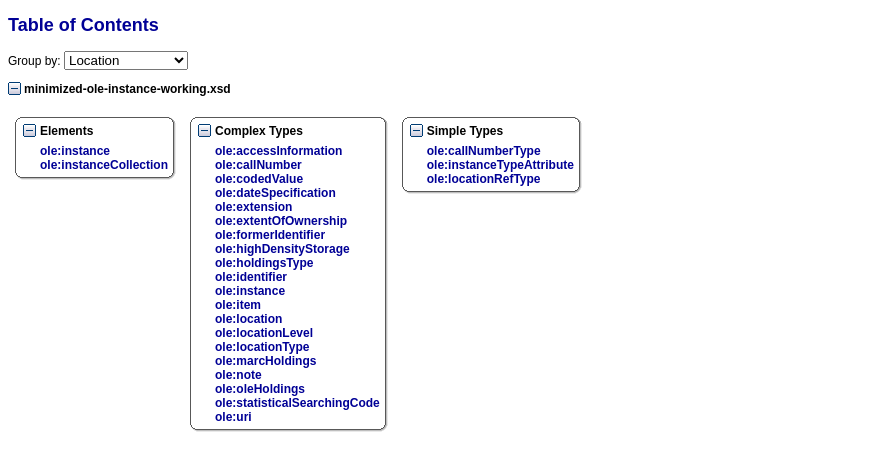
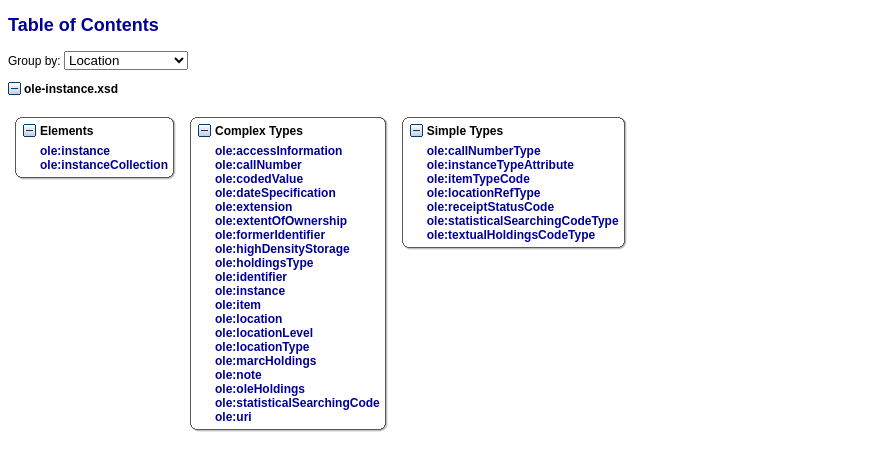
Before and after one commit to adamc-ole/ole-tools, a plain HTML site: page index.indexList.html in a window 1280 px wide. Shown: the top 461 px of the page, without its empty margins (0-885 px from the left). Drawn offline with Linux system fonts and the light colour scheme.

Commit message:
Regenerated according to latest schema

```diff
--- a/index.indexList.html
+++ b/index.indexList.html
@@ -249,8 +249,8 @@
          <div class="level1" id="toc_group_by_location" style="display:block">
             <div>
                <div class="level2">
-                  <p><input id="button_gr_minimized-ole-instance-working.xsd" type="image" value="-" src="img/btM.gif" onclick="switchState('gr_minimized-ole-instance-working.xsd');" class="control" /><span class="indexGroupTitle">minimized-ole-instance-working.xsd</span></p>
-                  <div id="gr_minimized-ole-instance-working.xsd" style="display:block">
+                  <p><input id="button_gr_ole-instance.xsd" type="image" value="-" src="img/btM.gif" onclick="switchState('gr_ole-instance.xsd');" class="control" /><span class="indexGroupTitle">ole-instance.xsd</span></p>
+                  <div id="gr_ole-instance.xsd" style="display:block">
                      <div class="horizontalLayout">
                         <table class="rt">
                            <tr>
@@ -264,7 +264,7 @@
                                  <table class="componentGroup">
                                     <tbody>
                                        <tr>
-                                          <td class="componentGroup"><input id="button_gr_minimized-ole-instance-working.xsdElement" type="image" value="-" src="img/btM.gif" onclick="switchState('gr_minimized-ole-instance-working.xsdElement');" class="control" /></td>
+                                          <td class="componentGroup"><input id="button_gr_ole-instance.xsdElement" type="image" value="-" src="img/btM.gif" onclick="switchState('gr_ole-instance.xsdElement');" class="control" /></td>
                                           <td class="componentGroup">
                                              <div class="componentGroupTitle">Elements</div>
                                           </td>
@@ -272,9 +272,9 @@
                                        <tr>
                                           <td class="componentGroup"></td>
                                           <td class="componentGroup">
-                                             <div id="gr_minimized-ole-instance-working.xsdElement" class="componentGroup" style="display:block">
-                                                <div><b><a href="minimized-ole-instance-working_xsd.html#instance" target="mainFrame" title="http://ole.kuali.org/standards/ole-instance" onclick="updatePageTitle('Schema documentation for minimized-ole-instance-working.xsd')">ole:instance</a></b></div>
-                                                <div><b><a href="minimized-ole-instance-working_xsd.html#instanceCollection" target="mainFrame" title="http://ole.kuali.org/standards/ole-instance" onclick="updatePageTitle('Schema documentation for minimized-ole-instance-working.xsd')">ole:instanceCollection</a></b></div>
+                                             <div id="gr_ole-instance.xsdElement" class="componentGroup" style="display:block">
+                                                <div><b><a href="ole-instance_xsd.html#instance" target="mainFrame" title="http://ole.kuali.org/standards/ole-instance" onclick="updatePageTitle('Schema documentation for ole-instance.xsd')">ole:instance</a></b></div>
+                                                <div><b><a href="ole-instance_xsd.html#instanceCollection" target="mainFrame" title="http://ole.kuali.org/standards/ole-instance" onclick="updatePageTitle('Schema documentation for ole-instance.xsd')">ole:instanceCollection</a></b></div>
                                              </div>
                                           </td>
                                        </tr>
@@ -303,7 +303,7 @@
                                  <table class="componentGroup">
                                     <tbody>
                                        <tr>
-                                          <td class="componentGroup"><input id="button_gr_minimized-ole-instance-working.xsdComplex_Type" type="image" value="-" src="img/btM.gif" onclick="switchState('gr_minimized-ole-instance-working.xsdComplex_Type');" class="control" /></td>
+                                          <td class="componentGroup"><input id="button_gr_ole-instance.xsdComplex_Type" type="image" value="-" src="img/btM.gif" onclick="switchState('gr_ole-instance.xsdComplex_Type');" class="control" /></td>
                                           <td class="componentGroup">
                                              <div class="componentGroupTitle">Complex Types</div>
                                           </td>
@@ -311,27 +311,27 @@
                                        <tr>
                                           <td class="componentGroup"></td>
                                           <td class="componentGroup">
-                                             <div id="gr_minimized-ole-instance-working.xsdComplex_Type" class="componentGroup" style="display:block">
-                                                <div><b><a href="minimized-ole-instance-working_xsd.html#accessInformation" target="mainFrame" title="http://ole.kuali.org/standards/ole-instance" onclick="updatePageTitle('Schema documentation for minimized-ole-instance-working.xsd')">ole:accessInformation</a></b></div>
-                                                <div><b><a href="minimized-ole-instance-working_xsd.html#callNumber" target="mainFrame" title="http://ole.kuali.org/standards/ole-instance" onclick="updatePageTitle('Schema documentation for minimized-ole-instance-working.xsd')">ole:callNumber</a></b></div>
-                                                <div><b><a href="minimized-ole-instance-working_xsd.html#codedValue" target="mainFrame" title="http://ole.kuali.org/standards/ole-instance" onclick="updatePageTitle('Schema documentation for minimized-ole-instance-working.xsd')">ole:codedValue</a></b></div>
-                                                <div><b><a href="minimized-ole-instance-working_xsd.html#dateSpecification" target="mainFrame" title="http://ole.kuali.org/standards/ole-instance" onclick="updatePageTitle('Schema documentation for minimized-ole-instance-working.xsd')">ole:dateSpecification</a></b></div>
-                                                <div><b><a href="minimized-ole-instance-working_xsd.html#extension" target="mainFrame" title="http://ole.kuali.org/standards/ole-instance" onclick="updatePageTitle('Schema documentation for minimized-ole-instance-working.xsd')">ole:extension</a></b></div>
-                                                <div><b><a href="minimized-ole-instance-working_xsd.html#extentOfOwnership" target="mainFrame" title="http://ole.kuali.org/standards/ole-instance" onclick="updatePageTitle('Schema documentation for minimized-ole-instance-working.xsd')">ole:extentOfOwnership</a></b></div>
-                                                <div><b><a href="minimized-ole-instance-working_xsd.html#formerIdentifier" target="mainFrame" title="http://ole.kuali.org/standards/ole-instance" onclick="updatePageTitle('Schema documentation for minimized-ole-instance-working.xsd')">ole:formerIdentifier</a></b></div>
-                                                <div><b><a href="minimized-ole-instance-working_xsd.html#highDensityStorage" target="mainFrame" title="http://ole.kuali.org/standards/ole-instance" onclick="updatePageTitle('Schema documentation for minimized-ole-instance-working.xsd')">ole:highDensityStorage</a></b></div>
-                                                <div><b><a href="minimized-ole-instance-working_xsd.html#holdingsType" target="mainFrame" title="http://ole.kuali.org/standards/ole-instance" onclick="updatePageTitle('Schema documentation for minimized-ole-instance-working.xsd')">ole:holdingsType</a></b></div>
-                                                <div><b><a href="minimized-ole-instance-working_xsd.html#identifier" target="mainFrame" title="http://ole.kuali.org/standards/ole-instance" onclick="updatePageTitle('Schema documentation for minimized-ole-instance-working.xsd')">ole:identifier</a></b></div>
-                                                <div><b><a href="minimized-ole-instance-working_xsd.html#http___ole.kuali.org_standards_ole-instance_instance" target="mainFrame" title="http://ole.kuali.org/standards/ole-instance" onclick="updatePageTitle('Schema documentation for minimized-ole-instance-working.xsd')">ole:instance</a></b></div>
-                                                <div><b><a href="minimized-ole-instance-working_xsd.html#item" target="mainFrame" title="http://ole.kuali.org/standards/ole-instance" onclick="updatePageTitle('Schema documentation for minimized-ole-instance-working.xsd')">ole:item</a></b></div>
-                                                <div><b><a href="minimized-ole-instance-working_xsd.html#location" target="mainFrame" title="http://ole.kuali.org/standards/ole-instance" onclick="updatePageTitle('Schema documentation for minimized-ole-instance-working.xsd')">ole:location</a></b></div>
-                                                <div><b><a href="minimized-ole-instance-working_xsd.html#locationLevel" target="mainFrame" title="http://ole.kuali.org/standards/ole-instance" onclick="updatePageTitle('Schema documentation for minimized-ole-instance-working.xsd')">ole:locationLevel</a></b></div>
-                                                <div><b><a href="minimized-ole-instance-working_xsd.html#locationType" target="mainFrame" title="http://ole.kuali.org/standards/ole-instance" onclick="updatePageTitle('Schema documentation for minimized-ole-instance-working.xsd')">ole:locationType</a></b></div>
-                                                <div><b><a href="minimized-ole-instance-working_xsd.html#marcHoldings" target="mainFrame" title="http://ole.kuali.org/standards/ole-instance" onclick="updatePageTitle('Schema documentation for minimized-ole-instance-working.xsd')">ole:marcHoldings</a></b></div>
-                                                <div><b><a href="minimized-ole-instance-working_xsd.html#note" target="mainFrame" title="http://ole.kuali.org/standards/ole-instance" onclick="updatePageTitle('Schema documentation for minimized-ole-instance-working.xsd')">ole:note</a></b></div>
-                                                <div><b><a href="minimized-ole-instance-working_xsd.html#oleHoldings" target="mainFrame" title="http://ole.kuali.org/standards/ole-instance" onclick="updatePageTitle('Schema documentation for minimized-ole-instance-working.xsd')">ole:oleHoldings</a></b></div>
-                                                <div><b><a href="minimized-ole-instance-working_xsd.html#statisticalSearchingCode" target="mainFrame" title="http://ole.kuali.org/standards/ole-instance" onclick="updatePageTitle('Schema documentation for minimized-ole-instance-working.xsd')">ole:statisticalSearchingCode</a></b></div>
-                                                <div><b><a href="minimized-ole-instance-working_xsd.html#uri" target="mainFrame" title="http://ole.kuali.org/standards/ole-instance" onclick="updatePageTitle('Schema documentation for minimized-ole-instance-working.xsd')">ole:uri</a></b></div>
+                                             <div id="gr_ole-instance.xsdComplex_Type" class="componentGroup" style="display:block">
+                                                <div><b><a href="ole-instance_xsd.html#accessInformation" target="mainFrame" title="http://ole.kuali.org/standards/ole-instance" onclick="updatePageTitle('Schema documentation for ole-instance.xsd')">ole:accessInformation</a></b></div>
+                                                <div><b><a href="ole-instance_xsd.html#callNumber" target="mainFrame" title="http://ole.kuali.org/standards/ole-instance" onclick="updatePageTitle('Schema documentation for ole-instance.xsd')">ole:callNumber</a></b></div>
+                                                <div><b><a href="ole-instance_xsd.html#codedValue" target="mainFrame" title="http://ole.kuali.org/standards/ole-instance" onclick="updatePageTitle('Schema documentation for ole-instance.xsd')">ole:codedValue</a></b></div>
+                                                <div><b><a href="ole-instance_xsd.html#dateSpecification" target="mainFrame" title="http://ole.kuali.org/standards/ole-instance" onclick="updatePageTitle('Schema documentation for ole-instance.xsd')">ole:dateSpecification</a></b></div>
+                                                <div><b><a href="ole-instance_xsd.html#extension" target="mainFrame" title="http://ole.kuali.org/standards/ole-instance" onclick="updatePageTitle('Schema documentation for ole-instance.xsd')">ole:extension</a></b></div>
+                                                <div><b><a href="ole-instance_xsd.html#extentOfOwnership" target="mainFrame" title="http://ole.kuali.org/standards/ole-instance" onclick="updatePageTitle('Schema documentation for ole-instance.xsd')">ole:extentOfOwnership</a></b></div>
+                                                <div><b><a href="ole-instance_xsd.html#formerIdentifier" target="mainFrame" title="http://ole.kuali.org/standards/ole-instance" onclick="updatePageTitle('Schema documentation for ole-instance.xsd')">ole:formerIdentifier</a></b></div>
+                                                <div><b><a href="ole-instance_xsd.html#highDensityStorage" target="mainFrame" title="http://ole.kuali.org/standards/ole-instance" onclick="updatePageTitle('Schema documentation for ole-instance.xsd')">ole:highDensityStorage</a></b></div>
+                                                <div><b><a href="ole-instance_xsd.html#holdingsType" target="mainFrame" title="http://ole.kuali.org/standards/ole-instance" onclick="updatePageTitle('Schema documentation for ole-instance.xsd')">ole:holdingsType</a></b></div>
+                                                <div><b><a href="ole-instance_xsd.html#identifier" target="mainFrame" title="http://ole.kuali.org/standards/ole-instance" onclick="updatePageTitle('Schema documentation for ole-instance.xsd')">ole:identifier</a></b></div>
+                                                <div><b><a href="ole-instance_xsd.html#http___ole.kuali.org_standards_ole-instance_instance" target="mainFrame" title="http://ole.kuali.org/standards/ole-instance" onclick="updatePageTitle('Schema documentation for ole-instance.xsd')">ole:instance</a></b></div>
+                                                <div><b><a href="ole-instance_xsd.html#item" target="mainFrame" title="http://ole.kuali.org/standards/ole-instance" onclick="updatePageTitle('Schema documentation for ole-instance.xsd')">ole:item</a></b></div>
+                                                <div><b><a href="ole-instance_xsd.html#location" target="mainFrame" title="http://ole.kuali.org/standards/ole-instance" onclick="updatePageTitle('Schema documentation for ole-instance.xsd')">ole:location</a></b></div>
+                                                <div><b><a href="ole-instance_xsd.html#locationLevel" target="mainFrame" title="http://ole.kuali.org/standards/ole-instance" onclick="updatePageTitle('Schema documentation for ole-instance.xsd')">ole:locationLevel</a></b></div>
+                                                <div><b><a href="ole-instance_xsd.html#locationType" target="mainFrame" title="http://ole.kuali.org/standards/ole-instance" onclick="updatePageTitle('Schema documentation for ole-instance.xsd')">ole:locationType</a></b></div>
+                                                <div><b><a href="ole-instance_xsd.html#marcHoldings" target="mainFrame" title="http://ole.kuali.org/standards/ole-instance" onclick="updatePageTitle('Schema documentation for ole-instance.xsd')">ole:marcHoldings</a></b></div>
+                                                <div><b><a href="ole-instance_xsd.html#note" target="mainFrame" title="http://ole.kuali.org/standards/ole-instance" onclick="updatePageTitle('Schema documentation for ole-instance.xsd')">ole:note</a></b></div>
+                                                <div><b><a href="ole-instance_xsd.html#oleHoldings" target="mainFrame" title="http://ole.kuali.org/standards/ole-instance" onclick="updatePageTitle('Schema documentation for ole-instance.xsd')">ole:oleHoldings</a></b></div>
+                                                <div><b><a href="ole-instance_xsd.html#statisticalSearchingCode" target="mainFrame" title="http://ole.kuali.org/standards/ole-instance" onclick="updatePageTitle('Schema documentation for ole-instance.xsd')">ole:statisticalSearchingCode</a></b></div>
+                                                <div><b><a href="ole-instance_xsd.html#uri" target="mainFrame" title="http://ole.kuali.org/standards/ole-instance" onclick="updatePageTitle('Schema documentation for ole-instance.xsd')">ole:uri</a></b></div>
                                              </div>
                                           </td>
                                        </tr>
@@ -360,7 +360,7 @@
                                  <table class="componentGroup">
                                     <tbody>
                                        <tr>
-                                          <td class="componentGroup"><input id="button_gr_minimized-ole-instance-working.xsdSimple_Type" type="image" value="-" src="img/btM.gif" onclick="switchState('gr_minimized-ole-instance-working.xsdSimple_Type');" class="control" /></td>
+                                          <td class="componentGroup"><input id="button_gr_ole-instance.xsdSimple_Type" type="image" value="-" src="img/btM.gif" onclick="switchState('gr_ole-instance.xsdSimple_Type');" class="control" /></td>
                                           <td class="componentGroup">
                                              <div class="componentGroupTitle">Simple Types</div>
                                           </td>
@@ -368,10 +368,14 @@
                                        <tr>
                                           <td class="componentGroup"></td>
                                           <td class="componentGroup">
-                                             <div id="gr_minimized-ole-instance-working.xsdSimple_Type" class="componentGroup" style="display:block">
-                                                <div><b><a href="minimized-ole-instance-working_xsd.html#callNumberType" target="mainFrame" title="http://ole.kuali.org/standards/ole-instance" onclick="updatePageTitle('Schema documentation for minimized-ole-instance-working.xsd')">ole:callNumberType</a></b></div>
-                                                <div><b><a href="minimized-ole-instance-working_xsd.html#instanceTypeAttribute" target="mainFrame" title="http://ole.kuali.org/standards/ole-instance" onclick="updatePageTitle('Schema documentation for minimized-ole-instance-working.xsd')">ole:instanceTypeAttribute</a></b></div>
-                                                <div><b><a href="minimized-ole-instance-working_xsd.html#locationRefType" target="mainFrame" title="http://ole.kuali.org/standards/ole-instance" onclick="updatePageTitle('Schema documentation for minimized-ole-instance-working.xsd')">ole:locationRefType</a></b></div>
+                                             <div id="gr_ole-instance.xsdSimple_Type" class="componentGroup" style="display:block">
+                                                <div><b><a href="ole-instance_xsd.html#callNumberType" target="mainFrame" title="http://ole.kuali.org/standards/ole-instance" onclick="updatePageTitle('Schema documentation for ole-instance.xsd')">ole:callNumberType</a></b></div>
+                                                <div><b><a href="ole-instance_xsd.html#instanceTypeAttribute" target="mainFrame" title="http://ole.kuali.org/standards/ole-instance" onclick="updatePageTitle('Schema documentation for ole-instance.xsd')">ole:instanceTypeAttribute</a></b></div>
+                                                <div><b><a href="ole-instance_xsd.html#itemTypeCode" target="mainFrame" title="http://ole.kuali.org/standards/ole-instance" onclick="updatePageTitle('Schema documentation for ole-instance.xsd')">ole:itemTypeCode</a></b></div>
+                                                <div><b><a href="ole-instance_xsd.html#locationRefType" target="mainFrame" title="http://ole.kuali.org/standards/ole-instance" onclick="updatePageTitle('Schema documentation for ole-instance.xsd')">ole:locationRefType</a></b></div>
+                                                <div><b><a href="ole-instance_xsd.html#receiptStatusCode" target="mainFrame" title="http://ole.kuali.org/standards/ole-instance" onclick="updatePageTitle('Schema documentation for ole-instance.xsd')">ole:receiptStatusCode</a></b></div>
+                                                <div><b><a href="ole-instance_xsd.html#statisticalSearchingCodeType" target="mainFrame" title="http://ole.kuali.org/standards/ole-instance" onclick="updatePageTitle('Schema documentation for ole-instance.xsd')">ole:statisticalSearchingCodeType</a></b></div>
+                                                <div><b><a href="ole-instance_xsd.html#textualHoldingsCodeType" target="mainFrame" title="http://ole.kuali.org/standards/ole-instance" onclick="updatePageTitle('Schema documentation for ole-instance.xsd')">ole:textualHoldingsCodeType</a></b></div>
                                              </div>
                                           </td>
                                        </tr>
```
Also changed, not shown: index.html (+1 -1 lines), index.indexListcomp.html (+29 -25 lines), index.indexListns.html (+29 -25 lines).
